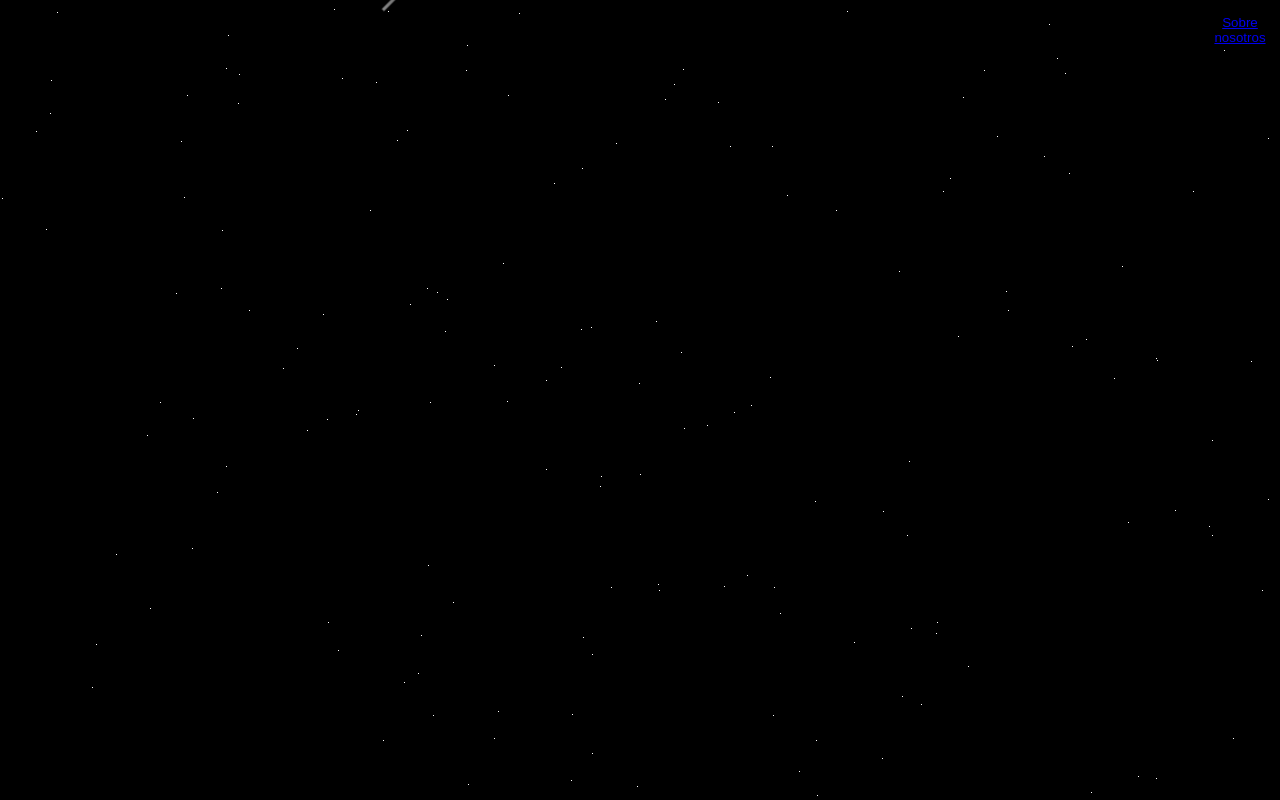
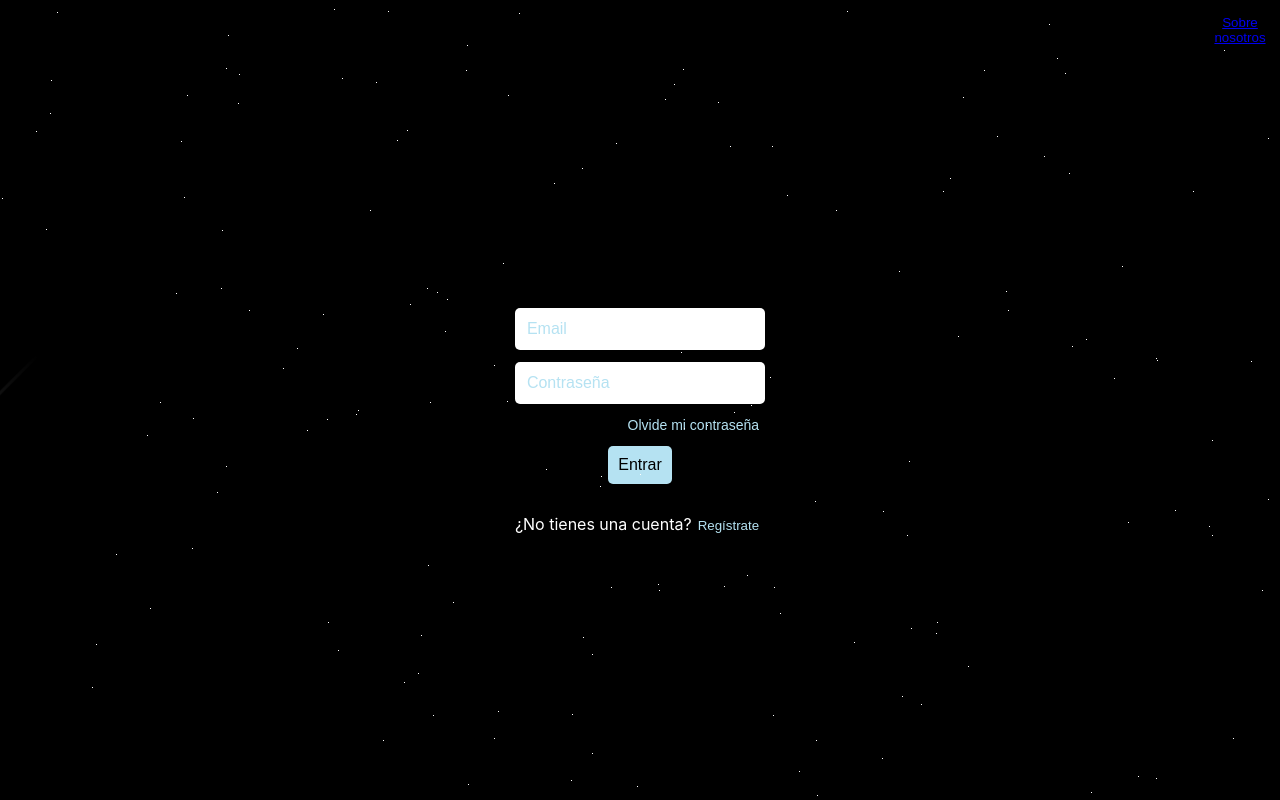
Before and after one commit to Nicolas-Sarmiento/Dou-frontend-vercel, a React (Vite) app: page /login in a window 1280 px wide. Before the commit this address had no page. Built offline with nearby package versions, Linux system fonts and the light colour scheme.

Commit message:
React routes again

```diff
--- a/src/app/AppRoutes.jsx
+++ b/src/app/AppRoutes.jsx
@@ -1,12 +1,38 @@
 import React from "react";
-import { Routes, Route } from "react-router-dom";
-import { MainPage } from "../components/main_page";
+import { Routes, Route, Navigate, useNavigate } from "react-router-dom";
+import { AppContainer } from "../components/AppContainer";
+import { Dashboard } from "../components/Dashboard/index";
+import { LoginForm } from "../components/login/LoginForm";
+import { RegisterForm } from "../components/login/RegisterForm";
+import { ForgotPasswordForm } from "../components/login/ForgotPasswordForm";
 
 export function AppRoutes () {
+    const navigate = useNavigate();
     return (
-        <Routes>
-            <Route path="/" element={<MainPage />} />
-            <Route path="/about" element={<div>about</div>} />
-        </Routes>
+        <AppContainer>
+            <Routes>
+                <Route
+                    path="/login"
+                    element={
+                        <LoginForm
+                            onSwitchToRegister={() => navigate("/register")}
+                            onSwitchToForgotPassword={() => navigate("/forgot-password")}
+                        />
+                    }
+                />
+                <Route path="/" element={<Navigate to="/login" replace />} />
+
+                <Route
+                    path="/register"
+                    element={<RegisterForm onSwitchToLogin={() => navigate("/login")} />}
+                />
+                <Route
+                    path="/forgot-password"
+                    element={<ForgotPasswordForm onSwitchToLogin={() => navigate("/login")} />}
+                />
+                <Route path="/dashboard" element={<Dashboard />} />
+                <Route path="*" element={<h1>404 - Página no encontrada</h1>} />
+            </Routes>
+        </AppContainer>
     );
 }
--- a/src/components/main_page/index.jsx
+++ b/src/components/AppContainer/index.jsx
@@ -1,12 +1,11 @@
 import React from "react";
 import "./main_page.css";
-import { AuthContainer } from "../LogIn";
 
-export function MainPage () {
+export function AppContainer ( {children} ) {
     return (
         <>
             <div className="main_page">
-                <AuthContainer />
+                {children}
             </div>
         </>
     );
--- a/src/components/main_page/main_page.css
+++ b/src/components/AppContainer/main_page.css
@@ -1,12 +1,11 @@
 .main_page {
-    display: grid;
-    grid-template-columns: 1fr 1fr 1fr;
-    background-color: transparent;
+    display: flex;
     color: #fff;
     height: 100%;
     width: 100vw;
     position: relative;
     z-index: 5;
+    justify-content: center;
 }
 
 /* .dou-main-content {
--- /dev/null
+++ b/src/components/Dashboard/index.jsx
@@ -0,0 +1,10 @@
+import React from "react";
+import "./dashboard.css";
+
+export function Dashboard () {
+    return (
+        <>
+            Dashboard
+        </>
+    );
+}
--- a/src/components/login/ForgotPasswordForm.jsx
+++ b/src/components/login/ForgotPasswordForm.jsx
@@ -1,14 +1,15 @@
 import React from "react";
 import { BackIcon } from "../dou_icons/BackIcon";
+import "../login/login.css";
 
 export function ForgotPasswordForm ({ onSwitchToLogin }) {
     return (
-        <>
+        <div className="dou-login-container">
         <div className="dou-login-form-forgot-password">
             <button className="dou-back-login" onClick={ onSwitchToLogin }><BackIcon  className="dou-back-icon"/></button>
             <h2>Si has perdido tu contrasena, por favor contacta al administrador. Aun no tenemos esta funcion directa disponible</h2>
         </div>
 
-        </>
+        </div>
     );
 }
--- a/src/components/login/LoginForm.jsx
+++ b/src/components/login/LoginForm.jsx
@@ -1,5 +1,7 @@
 import React from "react";
 import { useState } from "react";
+import { useNavigate } from "react-router-dom";
+import "../login/login.css";
 
 export function LoginForm ( { onSwitchToRegister, onSwitchToForgotPassword } ) {
     const [email, setEmail] = useState("");
@@ -7,13 +9,63 @@ export function LoginForm ( { onSwitchToRegister, onSwitchToForgotPassword } ) {
     const [error, setError] = useState("");
     const [loading, setLoading] = useState(false);
     const [user, setUser] = useState(null);
-    const [setIsLoggedIn] = useState(false);
+    const [loggedIn, setIsLoggedIn] = useState(false);
+    const [attempts, setAttempts] = useState(0);
+    const navigate = useNavigate();
 
-    const handleSubmit = (e) => {
+    const handleSubmit = async (e) => {
         e.preventDefault();
+        setError('');
+        setLoading(true);
+
         if (!email || !password) {
             setError("Debes completar todos los campos");
             return;
+        }
+
+        // try {
+        //     const response = await fetch(' http://localhost:3001/login',
+        //         {
+        //             method: 'POST',
+        //             headers: {
+        //                 'Content-Type': 'application/json',
+        //                 'x-access-token': "provisional"
+        //             },
+        //             body: JSON.stringify({email, password})
+        //         }
+        //     );
+
+        //     if ( !response.ok ){
+        //         setAttempts(attempts + 1);
+        //         if (attempts >= 3) {
+        //             setError("Demasiados intentos. Intentalo en un minuto");
+        //             setTimeout( () => {
+        //                 setAttempts(0), 60000;
+        //             })
+        //         } else {
+        //             setError("Credenciales invalidas");
+        //         }
+        //         setLoading(false);
+        //         return;
+        //     }
+
+        //     const data = await response.json();
+        //     setUser(data);
+        //     setIsLoggedIn(true);
+        //     navigate("/");
+
+        // } catch (error) {
+        //     setError("Error al iniciar");
+        // } finally {
+        //     setLoading(false);
+        // }
+
+        if (email === 'algo@gmail.com' && password === '1234') {
+
+            setIsLoggedIn(true);
+            setLoading(false);
+            navigate("/dashboard");
+
         }
 
         console.log(email, password);
@@ -21,7 +73,7 @@ export function LoginForm ( { onSwitchToRegister, onSwitchToForgotPassword } ) {
     };
 
     return (
-        <>
+        <div className="dou-login-container">
             <form onSubmit={handleSubmit} className="dou-login-form">
                 <input
                     className="dou-login-input"
@@ -75,6 +127,6 @@ export function LoginForm ( { onSwitchToRegister, onSwitchToForgotPassword } ) {
 
 
             </form>
-        </>
+        </div>
     );
 }
--- a/src/components/login/RegisterForm.jsx
+++ b/src/components/login/RegisterForm.jsx
@@ -1,11 +1,12 @@
 import React from "react";
 import { BackIcon } from "../dou_icons/BackIcon";
+import "../login/login.css";
 
 export function RegisterForm ( { onSwitchToLogin} ) {
     return (
-        <>
+        <div className="dou-login-container">
             <button className="dou-back-login" onClick={ onSwitchToLogin }><BackIcon className="dou-back-icon" /></button>
             <div className="dou-register-form-container"></div>
-        </>
+        </div>
     );
 }
--- a/src/components/login/index.jsx
+++ /dev/null
@@ -1,37 +0,0 @@
-import React from "react";
-import { useState } from "react";
-import { LoginForm } from "../login/LoginForm";
-import { RegisterForm } from "../login/RegisterForm";
-import { ForgotPasswordForm } from "../login/ForgotPasswordForm";
-import "../login/Login.css";
-
-export function AuthContainer () {
-    const [authMode, setAuthMode] = useState("login");
-
-    const handleSwitchToRegister = (mode) => {
-        setAuthMode(mode);
-    }
-
-    return (
-        <>
-            <div className="dou-login-container">
-                {authMode === 'login' && (
-                    <LoginForm
-                        onSwitchToRegister={() => handleSwitchToRegister("register")}
-                        onSwitchToForgotPassword={() => handleSwitchToRegister("forgot-password")}
-                    />
-                )}
-                {authMode === 'register' && (
-                    <RegisterForm
-                        onSwitchToLogin={() => handleSwitchToRegister("login")}
-                    />
-                )}
-                {authMode === 'forgot-password' && (
-                    <ForgotPasswordForm
-                        onSwitchToLogin={() => handleSwitchToRegister("login")}
-                    />
-                )}
-            </div>
-        </>
-    );
-}
--- a/src/components/login/login.css
+++ b/src/components/login/login.css
@@ -1,4 +1,5 @@
 .dou-back-login {
+    padding: auto;
     display: flex;
     justify-content: center;
     align-items: center;
@@ -10,8 +11,8 @@
 }
 
 .dou-back-login svg {
-    height: 40px;
-    width: 40px;
+    height: 30px;
+    width: 30px;
     fill: #fff;
     transition-duration: 0.3s;
 }
@@ -25,8 +26,7 @@
     align-items: center;
     justify-content: center;
     height: 100%;
-    width: 100%;
-    grid-column: 2 / 3;
+    max-width: 600px;
     transition-duration: 0.3s;
 }
 
```
Also changed, not shown: src/components/Dashboard/dashboard.css (added).
